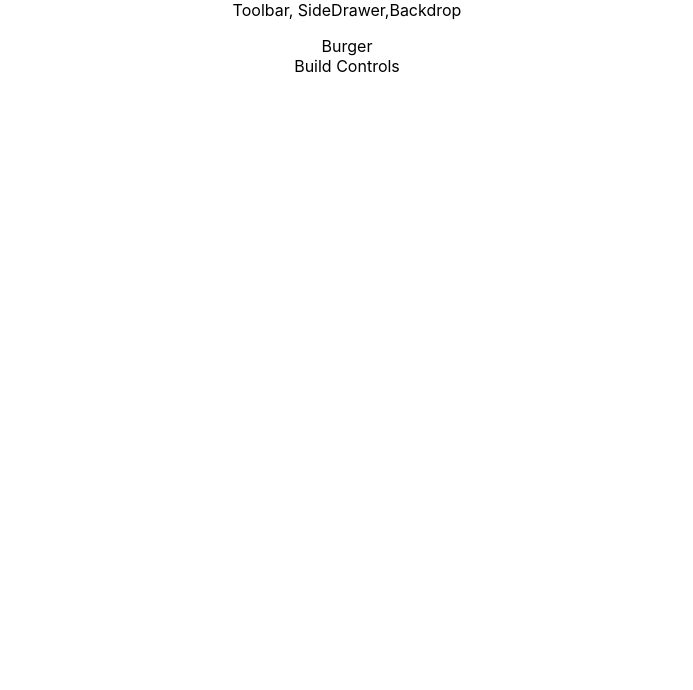
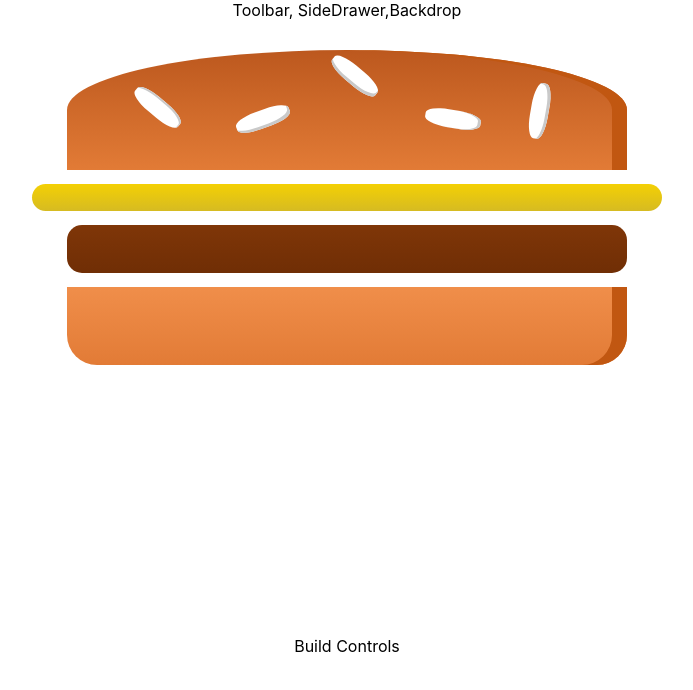
Before and after one commit to yruben/burger-builder, a React (Create React App) app: page / in a window 1280 px wide. Shown: the top 690 px of the page, without its empty margins (293-986 px from the left). Built offline with nearby package versions, Linux system fonts and the light colour scheme.

Commit message:
Burger component FINISHED!

```diff
--- a/package.json
+++ b/package.json
@@ -6,6 +6,7 @@
     "@testing-library/jest-dom": "^5.11.9",
     "@testing-library/react": "^11.2.3",
     "@testing-library/user-event": "^12.6.0",
+    "prop-types": "^15.7.2",
     "react": "^17.0.1",
     "react-dom": "^17.0.1",
     "react-scripts": "4.0.1",
--- a/src/components/Burger/Burger.js
+++ b/src/components/Burger/Burger.js
@@ -0,0 +1,16 @@
+import React from 'react'
+import BurgerIngredient from "./BurgerIngredient/BurgerIngredient";
+import styles from './Burger.module.css'
+
+const burger = (props) =>{
+  return(
+    <div className={styles.Burger}>
+      <BurgerIngredient type='bread-top'/>
+      <BurgerIngredient type='cheese'/>
+      <BurgerIngredient type='meat'/>
+      <BurgerIngredient type='bread-bottom'/>
+    </div>
+  )
+}
+
+export default burger
--- /dev/null
+++ b/src/components/Burger/Burger.module.css
@@ -0,0 +1,30 @@
+.Burger{
+    width: 100%;
+    height: 250%;
+    margin: auto;
+    overflow: scroll;
+    text-align: center;
+    font-weight: bold;
+    font-size: 1.2rem;
+}
+
+@media (min-width: 500px) and (min-height: 400px) {
+    .Burger {
+        width: 350px;
+        height: 300px;
+    }
+}
+
+@media (min-width: 500px) and (min-height: 401px) {
+    .Burger {
+        width: 450px;
+        height: 400px;
+    }
+}
+
+@media (min-width: 1000px) and (min-height: 700px) {
+    .Burger {
+        width: 700px;
+        height: 600px;
+    }
+}
--- /dev/null
+++ b/src/components/Burger/BurgerIngredient/BurgerIngredient.js
@@ -0,0 +1,42 @@
+import React, { Component } from 'react'
+import PropTypes from 'prop-types'
+import styles from './BurgerIngredients.module.css'
+
+class BurgerIngredient extends Component{
+  render(){
+    let ingredient;
+    switch (this.props.type){
+      case ('bread-bottom'):
+        ingredient = <div className={styles.BreadBottom}/>
+        break
+      case ('bread-top'):
+        ingredient =(
+          <div className={styles.BreadTop}>
+            <div className={styles.Seeds1}/>
+            <div className={styles.Seeds2}/>
+          </div>)
+        break
+      case ('meat'):
+        ingredient =<div className={styles.Meat}/>
+        break
+      case ('cheese'):
+        ingredient =<div className={styles.Cheese}/>
+        break
+      case ('bacon'):
+        ingredient =<div className={styles.Bacon}/>
+        break
+      case ('salad'):
+        ingredient =<div className={styles.Salad}/>
+        break
+      default:
+        ingredient = null
+    }
+    return ingredient
+  }
+}
+
+BurgerIngredient.propTypes = {
+  type: PropTypes.string.isRequired
+}
+
+export default BurgerIngredient
--- a/src/containers/BurgerBuilder/BurgerBuilder.js
+++ b/src/containers/BurgerBuilder/BurgerBuilder.js
@@ -1,10 +1,11 @@
 import React, { Component } from 'react'
+import Burger from '../../components/Burger/Burger'
 
 class BurgerBuilder extends Component{
   render() {
     return(
       <>
-        <div> Burger</div>
+        <Burger/>
         <div> Build Controls</div>
       </>
     )
```
Also changed, not shown: src/components/Burger/BurgerIngredients/BurgerIngredients.js (deleted, +0 -37 lines), src/components/Burger/BurgerIngredient/BurgerIngredients.module.css (renamed from src/components/Burger/BurgerIngredients/BurgerIngredients.module.css).
